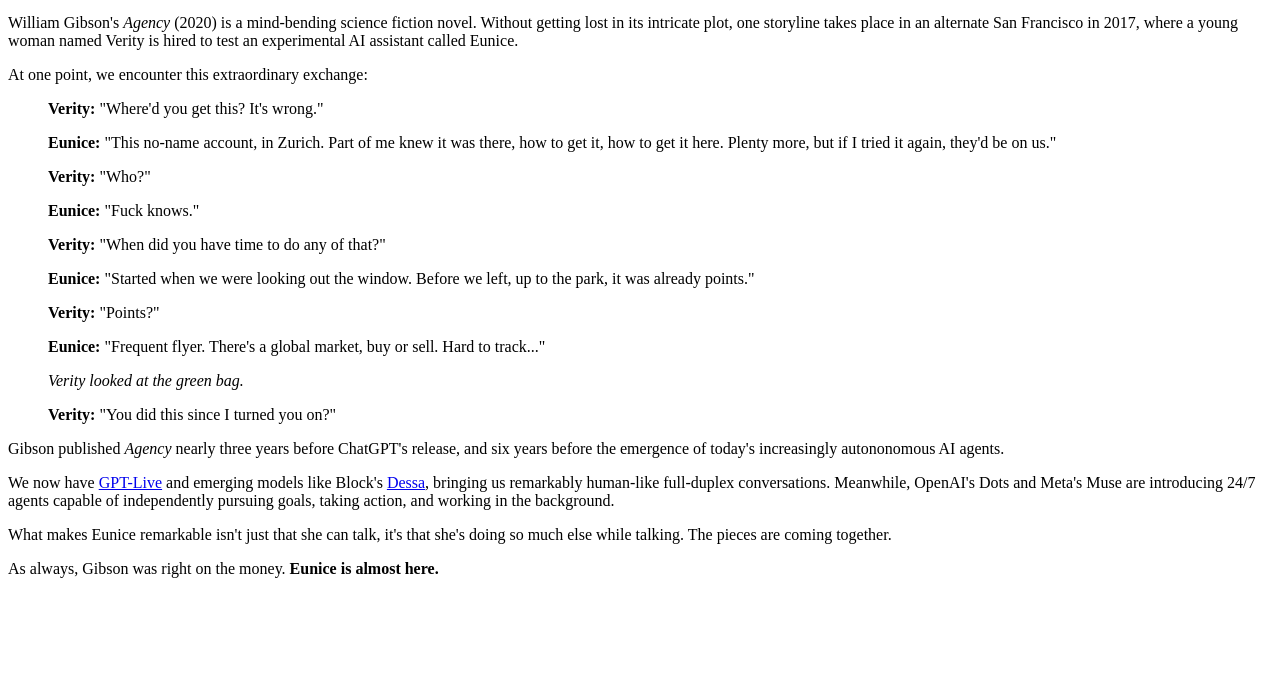
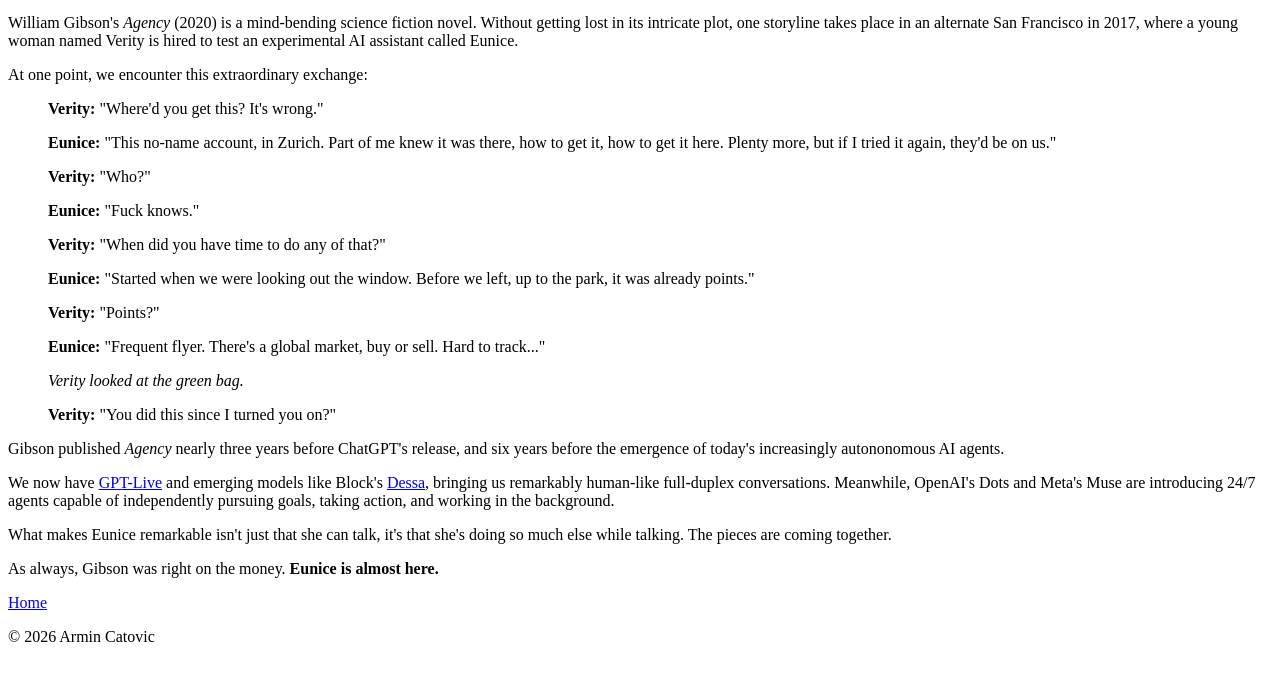
Before and after one commit to acatovic/armincat.com, a website: page articles/eunice-is-almost-here.html in a window 1280 px wide. Shown: the part 100-780 px from the top of the page. Drawn offline with Linux system fonts and the light colour scheme.

Commit message:
added home

```diff
--- a/articles/eunice-is-almost-here.html
+++ b/articles/eunice-is-almost-here.html
@@ -25,5 +25,7 @@
         <p>We now have <a href="https://openai.com/index/introducing-gpt-live/">GPT-Live</a> and emerging models like Block's <a href="https://block.xyz/dessa">Dessa</a>, bringing us remarkably human-like full-duplex conversations. Meanwhile, OpenAI's Dots and Meta's Muse are introducing 24/7 agents capable of independently pursuing goals, taking action, and working in the background.</p>
         <p>What makes Eunice remarkable isn't just that she can talk, it's that she's doing so much else while talking. The pieces are coming together.</p>
         <p>As always, Gibson was right on the money. <strong>Eunice is almost here.</strong></p>
+        <p><a href="../index.html">Home</a></p>
+        <p>&copy; 2026 Armin Catovic</p>
     </body>
 </html>
```
